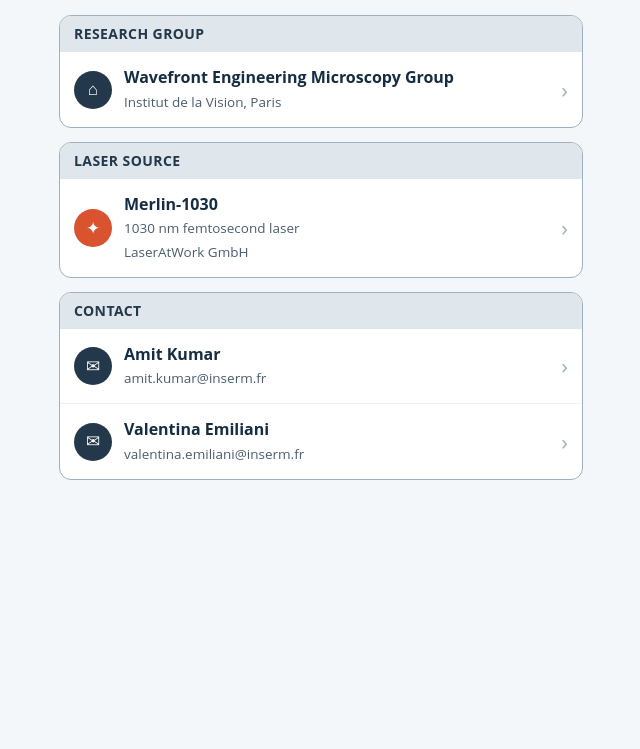
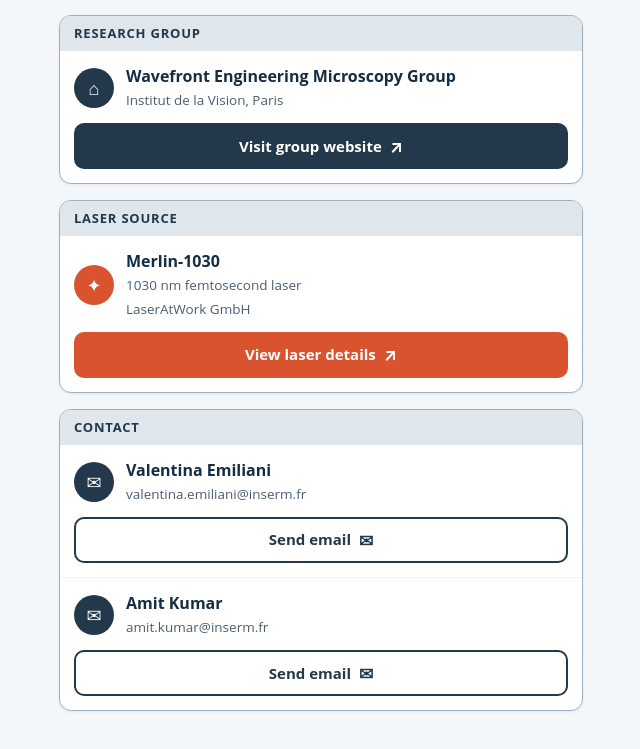
Before and after one commit to ak70gb/sfn26_poster_amitkumar, a plain HTML site: page index.html in a window 1280 px wide. Shown: the part 75-824 px from the top of the page, without its empty margins (319-959 px from the left). Before the commit the page ends 800 px from the top, so only its background shows below. Drawn offline with Linux system fonts and the light colour scheme.

Commit message:
Add files via upload

```diff
--- a/index.html
+++ b/index.html
@@ -5,44 +5,62 @@
 <meta name="viewport" content="width=device-width, initial-scale=1">
 <title>Contact &amp; links – SfN 2026 poster</title>
 <style>
-  :root{--navy:#23384a;--ink:#152d43;--slate:#9fb0bf;--tint:#dfe6ec;--bg:#f4f7fa;--accent:#d9532f}
+  :root{--navy:#23384a;--ink:#152d43;--slate:#9fb0bf;--tint:#dfe6ec;--bg:#f4f7fa;--accent:#d9532f;--muted:#4a5d70}
   *{box-sizing:border-box}
   body{margin:0;background:var(--bg);color:var(--ink);font-family:"Open Sans",system-ui,-apple-system,"Segoe UI",Roboto,sans-serif;line-height:1.45}
   .wrap{max-width:560px;margin:0 auto}
-  main{padding:24px 18px}
-  .card{background:#fff;border:1px solid var(--slate);border-radius:12px;margin:0 0 14px;overflow:hidden}
-  .card h2{margin:0;background:var(--tint);color:var(--navy);font-size:14px;letter-spacing:.03em;text-transform:uppercase;padding:8px 14px}
-  a.row{display:flex;align-items:center;gap:12px;padding:14px;text-decoration:none;color:var(--ink);border-top:1px solid #edf1f4}
-  .card h2 + a.row{border-top:none}
-  a.row:active,a.row:hover{background:#f6f9fb}
-  .ic{flex:0 0 38px;height:38px;border-radius:50%;background:var(--navy);color:#fff;display:grid;place-items:center;font-size:17px}
-  .ic.laser{background:var(--accent)}
-  .t{font-weight:700;font-size:16px}
-  .s{font-size:13.5px;color:#4a5d70;overflow-wrap:anywhere}
-  .go{margin-left:auto;color:var(--slate);font-size:22px}
+  main{padding:24px 18px 32px}
   .head{padding:4px 2px 18px}
-  .kicker{font-size:12.5px;font-weight:700;letter-spacing:.08em;text-transform:uppercase;color:#5f7182;margin:0 0 4px}
-  .authors{margin:0 0 16px;font-size:12.5px;line-height:1.4;color:#5f7182}
-  .ptitle{margin:0 0 6px;font-size:14.5px;line-height:1.4;font-weight:600;color:#3d5268}
   h1{margin:0;font-size:26px;line-height:1.2;color:var(--navy)}
   h1::after{content:"";display:block;width:44px;height:3px;background:var(--accent);border-radius:2px;margin-top:10px}
+  .card{background:#fff;border:1px solid var(--slate);border-radius:12px;margin:0 0 16px;overflow:hidden;box-shadow:0 1px 3px rgba(21,45,67,.08)}
+  .card h2{margin:0;background:var(--tint);color:var(--navy);font-size:13px;letter-spacing:.06em;text-transform:uppercase;padding:8px 14px}
+  .item{padding:14px}
+  .item + .item{border-top:1px solid #edf1f4}
+  .info{display:flex;align-items:center;gap:12px}
+  .ic{flex:0 0 40px;height:40px;border-radius:50%;background:var(--navy);color:#fff;display:grid;place-items:center;font-size:18px}
+  .ic.laser{background:var(--accent)}
+  .t{font-weight:700;font-size:16px;line-height:1.3}
+  .s{font-size:13.5px;color:var(--muted)}
+  .btn{display:flex;align-items:center;justify-content:center;gap:8px;margin-top:12px;min-height:46px;padding:10px 14px;border-radius:10px;
+       font-weight:700;font-size:15px;text-decoration:none;background:var(--navy);color:#fff}
+  .btn.laser{background:var(--accent)}
+  .btn.mail{background:#fff;color:var(--navy);border:2px solid var(--navy)}
+  .btn:active{transform:translateY(1px);filter:brightness(.92)}
+  .btn:hover{filter:brightness(1.1)}
+  .btn .arrow{font-size:17px;line-height:1}
 </style>
 </head>
 <body>
 <main class="wrap">
   <div class="head"><h1>Contact &amp; links</h1></div>
+
   <section class="card">
     <h2>Research group</h2>
-    <a class="row" href="https://www.institut-vision.org/en/research/wavefront-engineering-microscopy"><span class="ic">⌂</span><span><span class="t">Wavefront Engineering Microscopy Group</span><br><span class="s">Institut de la Vision, Paris</span></span><span class="go">›</span></a>
+    <div class="item">
+      <div class="info"><span class="ic">⌂</span><span><span class="t">Wavefront Engineering Microscopy Group</span><br><span class="s">Institut de la Vision, Paris</span></span></div>
+      <a class="btn" href="https://www.institut-vision.org/en/research/wavefront-engineering-microscopy">Visit group website <span class="arrow">↗</span></a>
+    </div>
   </section>
+
   <section class="card">
     <h2>Laser source</h2>
-    <a class="row" href="https://www.laseratwork.com/products/merlin-1030"><span class="ic laser">✦</span><span><span class="t">Merlin-1030</span><br><span class="s">1030 nm femtosecond laser<br>LaserAtWork GmbH</span></span><span class="go">›</span></a>
+    <div class="item">
+      <div class="info"><span class="ic laser">✦</span><span><span class="t">Merlin-1030</span><br><span class="s">1030 nm femtosecond laser<br>LaserAtWork GmbH</span></span></div>
+      <a class="btn laser" href="https://www.laseratwork.com/products/merlin-1030">View laser details <span class="arrow">↗</span></a>
+    </div>
   </section>
+
   <section class="card">
     <h2>Contact</h2>
-    <a class="row" href="mailto:amit.kumar@inserm.fr"><span class="ic">✉</span><span><span class="t">Amit Kumar</span><br><span class="s">amit.kumar@inserm.fr</span></span><span class="go">›</span></a>
-    <a class="row" href="mailto:valentina.emiliani@inserm.fr"><span class="ic">✉</span><span><span class="t">Valentina Emiliani</span><br><span class="s">valentina.emiliani@inserm.fr</span></span><span class="go">›</span></a>
+    <div class="item">
+      <div class="info"><span class="ic">✉</span><span><span class="t">Valentina Emiliani</span><br><span class="s">valentina.emiliani@inserm.fr</span></span></div>
+      <a class="btn mail" href="mailto:valentina.emiliani@inserm.fr">Send email <span class="arrow">✉</span></a>
+    </div>
+    <div class="item">
+      <div class="info"><span class="ic">✉</span><span><span class="t">Amit Kumar</span><br><span class="s">amit.kumar@inserm.fr</span></span></div>
+      <a class="btn mail" href="mailto:amit.kumar@inserm.fr">Send email <span class="arrow">✉</span></a>
+    </div>
   </section>
 </main>
 </body>
```
